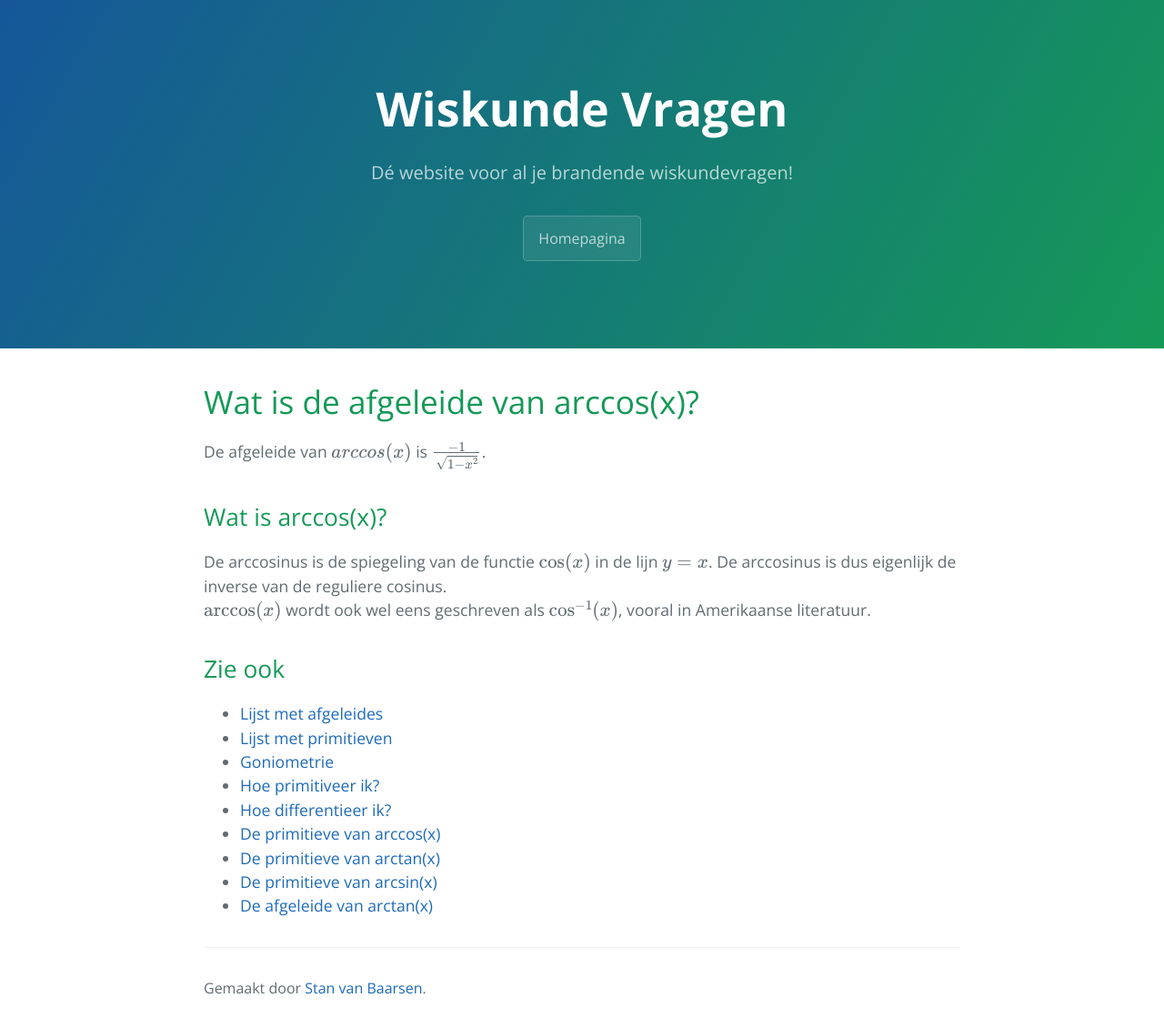
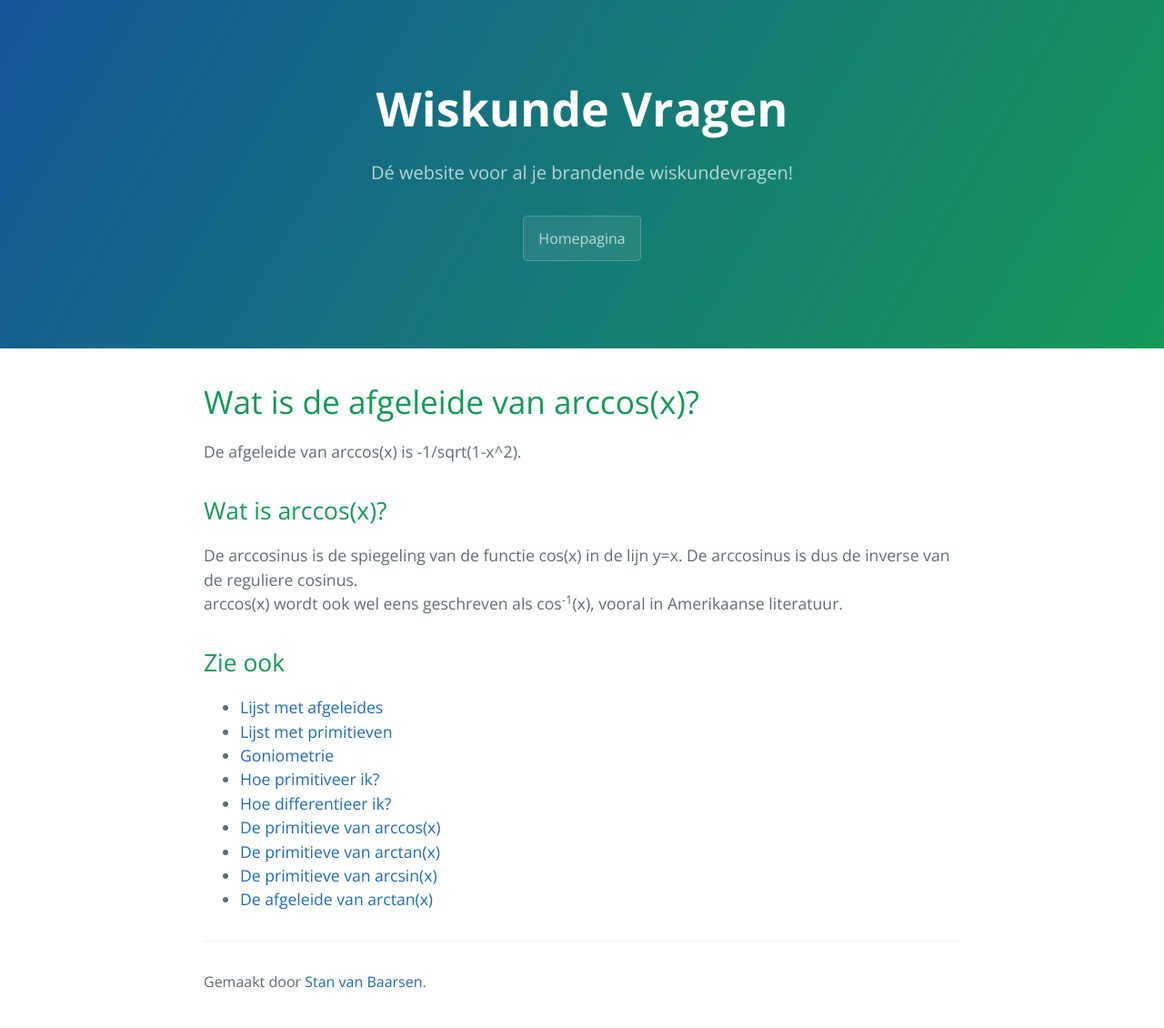
Before and after one commit to wiskundevragen/wiskundevragen.github.io, a Jekyll site: the page built from afgeleides/arccosx.html, in a window 1280 px wide. Shown: the whole page at 91% size. Built offline with Jekyll 4.4.1, drawn with Linux system fonts in a browser that asks for light colours.

Commit message:
fix JS-less pages

```diff
--- a/JS/Main.js
+++ b/JS/Main.js
@@ -1,3 +1,16 @@
+refreshMath = MathJax.typeset;
+
 window.onload = function () {
-	console.log("testabcdef");
+	if ('serviceWorker' in navigator) {
+		window.addEventListener('load', () => {
+			navigator.serviceWorker.register('../service-worker.js');
+		});
+	}
+
+	var mathEls = document.querySelectorAll("mathEl");
+	for (let i = 0; i < mathEls.length; i++) {
+		let el = mathEls[i];
+		el.innerHTML = "\\(" + el.getAttribute("data") + "\\)";
+	}
+	refreshMath();
 };
--- a/_layouts/default.html
+++ b/_layouts/default.html
@@ -39,6 +32,7 @@
 	<link rel="icon" type="image/png" sizes="16x16" href="/Images/Icon16x16.png">
 	<link rel="mask-icon" href="/safari-pinned-tab.svg" color="#5bbad5">
 	<meta name="msapplication-TileColor" content="#da532c">
+	<script src='../JS/Main.js'></script>
 </head>
 
 <body>
--- a/afgeleides/arccosx.html
+++ b/afgeleides/arccosx.html
@@ -4,11 +4,12 @@
 see_also: ["afg_lijst", "prim_lijst", "gonio", "help_prim", "help_diff", "prim_arccos", "prim_arctan", "prim_arcsin",
 "afg_arctan"]
 ---
-De afgeleide van \(arccos(x)\) is \(\frac{-1}{\sqrt{1-x^2}}\).
+De afgeleide van <mathEl data='\(arccos(x)\)'>arccos(x)</mathEl> is <mathEl data='\(\frac{-1}{\sqrt{1-x^2}}\)'>
+	-1/sqrt(1-x^2)</mathEl>.
 
 <h2>Wat is arccos(x)?</h2>
-De arccosinus is de spiegeling van de functie \(\cos(x)\) in de lijn \(y=x\). De arccosinus is dus
-eigenlijk de inverse van de reguliere cosinus.
+De arccosinus is de spiegeling van de functie <mathEl data='\(\cos(x)\)'>cos(x)</mathEl> in de lijn <mathEl
+	data='\(y=x\)'>y=x</mathEl>. De arccosinus is dus de inverse van de reguliere cosinus.
 <br>
-\(\arccos(x)\) wordt ook wel eens geschreven als \(\cos^{-1}(x)\), vooral
-in Amerikaanse literatuur.
+<mathEl data='\(\arccos(x)\)'>arccos(x)</mathEl> wordt ook wel eens geschreven als <mathEl data='\(\cos^{-1}(x)\)'>
+	cos<sup>-1</sup>(x)</mathEl>, vooral in Amerikaanse literatuur.
```
Also changed, not shown: other parts of _layouts/default.html (+0 -7 lines).
